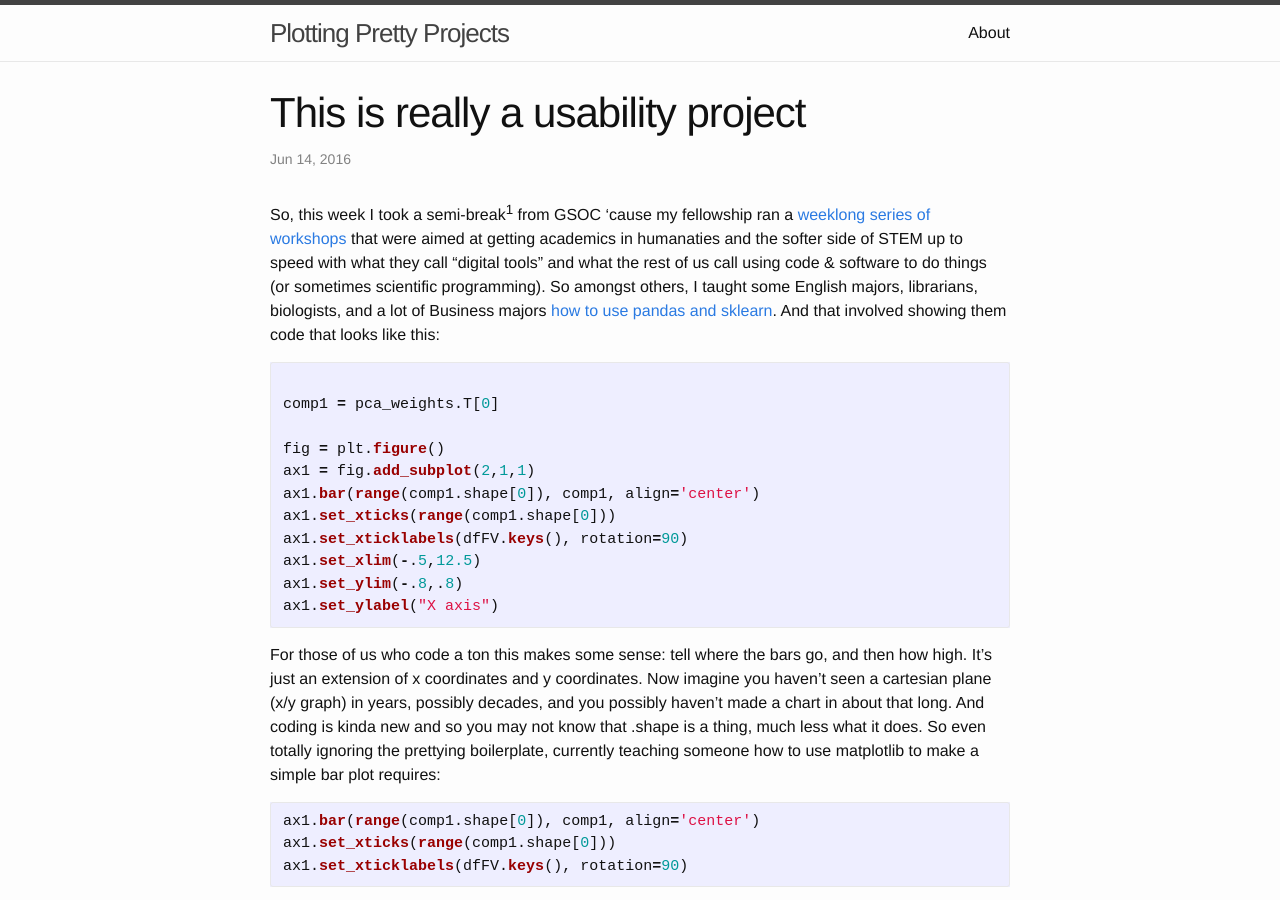
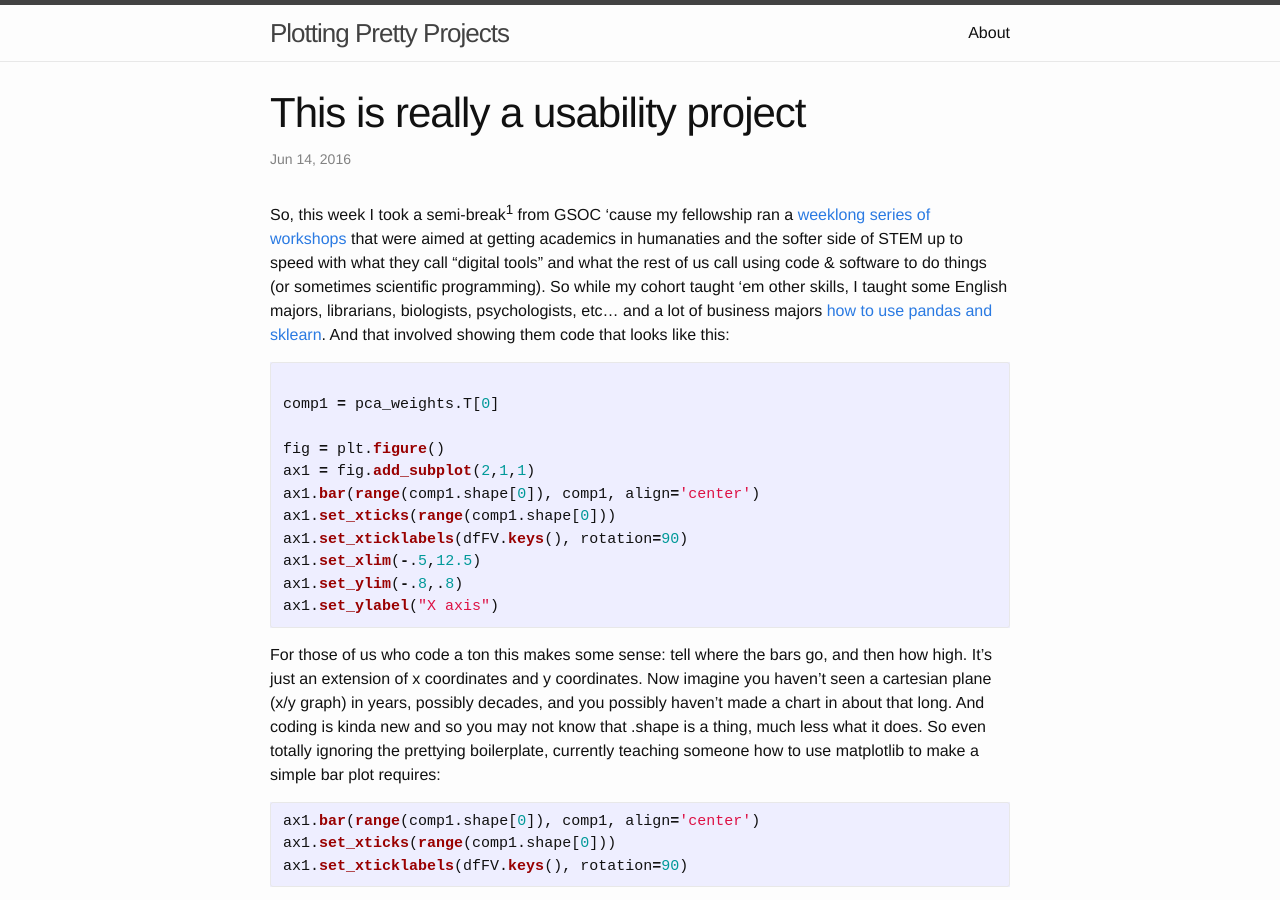
Before and after one commit to story645/story645.github.io, a Jekyll site: the page built from _posts/2016-06-14-usability.md, in a window 1280 px wide and 900 px high. Built offline with Jekyll 4.4.1, drawn with Linux system fonts in a browser that asks for light colours.

Commit message:
Update 2016-06-14-usability.md

````diff
--- a/_posts/2016-06-14-usability.md
+++ b/_posts/2016-06-14-usability.md
@@ -6,7 +6,7 @@ excerpt_separator: <!--more-->
 categories: jekyll update
 ---
 
-So, this week I took a semi-break<sup>1</sup> from GSOC 'cause my fellowship ran a [weeklong series of workshops](https://gcdigitalfellows.github.io/) that were aimed at getting academics in humanaties and the softer side of STEM up to speed with what they call "digital tools" and what the rest of us call using code & software to do things (or sometimes scientific programming). So amongst others, I taught some English majors, librarians, biologists, and a lot of Business majors [how to use pandas and sklearn](https://github.com/GCDigitalFellows/gcdri_ts_cat_ml). And that involved showing them code that looks like this:
+So, this week I took a semi-break<sup>1</sup> from GSOC 'cause my fellowship ran a [weeklong series of workshops](https://gcdigitalfellows.github.io/) that were aimed at getting academics in humanaties and the softer side of STEM up to speed with what they call "digital tools" and what the rest of us call using code & software to do things (or sometimes scientific programming). So while my cohort taught 'em other skills, I taught some English majors, librarians, biologists, psychologists, etc... and a lot of business majors [how to use pandas and sklearn](https://github.com/GCDigitalFellows/gcdri_ts_cat_ml). And that involved showing them code that looks like this:
 
 ```python
 
````
